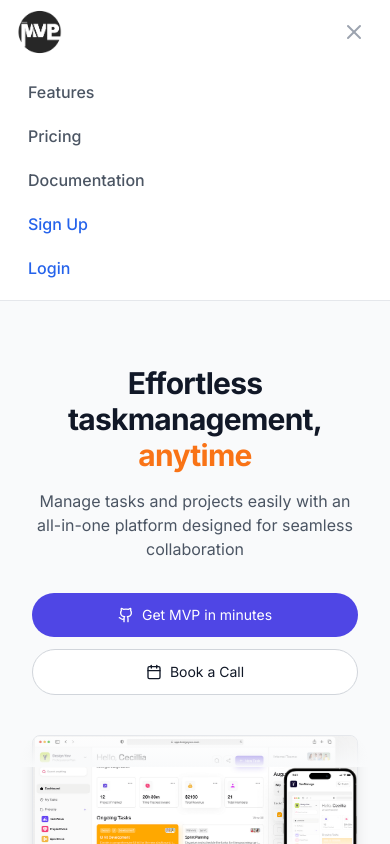
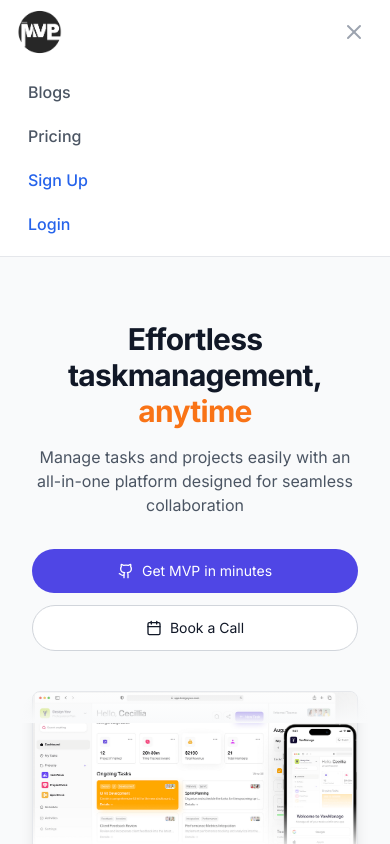
Before and after one commit to Hashith00/mvp-minutes, a Next.js app: page / in a window 390 px wide. Both pictures are taken after a click on the button "Open main menu". Shown: the top 844 px of the page. Built offline with nearby package versions, Linux system fonts and the light colour scheme.

Commit message:
Fixed a mobile navigation issue in header

```diff
--- a/components/common/nav-bar.tsx
+++ b/components/common/nav-bar.tsx
@@ -43,7 +43,7 @@
               Blogs
             </Link>
 
-            <Link href="pricing" className="text-gray-600 hover:text-gray-900">
+            <Link href="/pricing" className="text-gray-600 hover:text-gray-900">
               Pricing
             </Link>
             <Link
@@ -65,23 +65,18 @@
         <div className={`md:hidden ${isMenuOpen ? "block" : "hidden"}`}>
           <div className="pt-2 pb-3 space-y-1">
             <Link
-              href="#features"
+              href="/blog"
               className="block px-3 py-2 text-base font-medium text-gray-600 hover:text-gray-900 hover:bg-gray-50 rounded-md"
             >
-              Features
+              Blogs
             </Link>
             <Link
-              href="#pricing"
+              href="/pricing"
               className="block px-3 py-2 text-base font-medium text-gray-600 hover:text-gray-900 hover:bg-gray-50 rounded-md"
             >
               Pricing
             </Link>
-            <Link
-              href="#docs"
-              className="block px-3 py-2 text-base font-medium text-gray-600 hover:text-gray-900 hover:bg-gray-50 rounded-md"
-            >
-              Documentation
-            </Link>
+
             <Link
               href="/signup"
               className="block px-3 py-2 text-base font-medium text-blue-600 hover:text-blue-700 hover:bg-gray-50 rounded-md"
```
